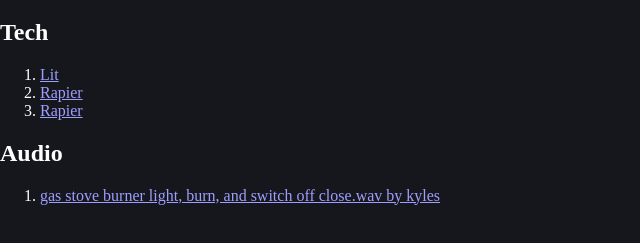
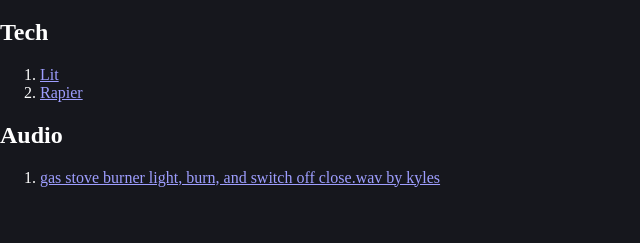
Before and after one commit to Blorptopia/curse, a website built with Vite: page credits.html in a window 1280 px wide. Shown: the part 61-304 px from the top of the page, without its empty margins (0-640 px from the left). Built offline with nearby package versions, Linux system fonts and the light colour scheme.

Commit message:
fix rapier being listed twice

```diff
--- a/credits.html
+++ b/credits.html
@@ -13,7 +13,6 @@
 		<ol>
 			<li><a href="https://github.com/lit/lit">Lit</a></li>
 			<li><a href="https://rapier.rs">Rapier</a></li>
-			<li><a href="https://rapier.rs">Rapier</a></li>
 		</ol>
 		<h2>Audio</h2>
 		<ol>
```
